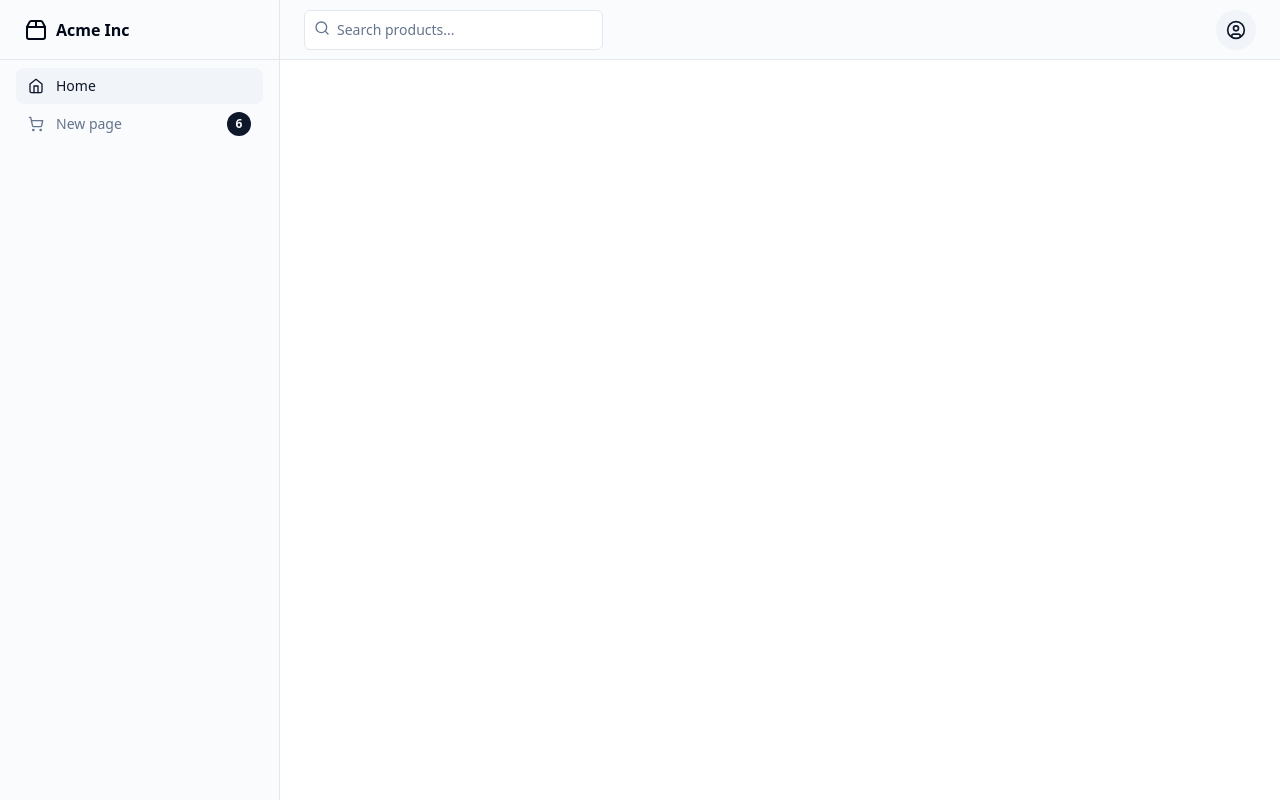
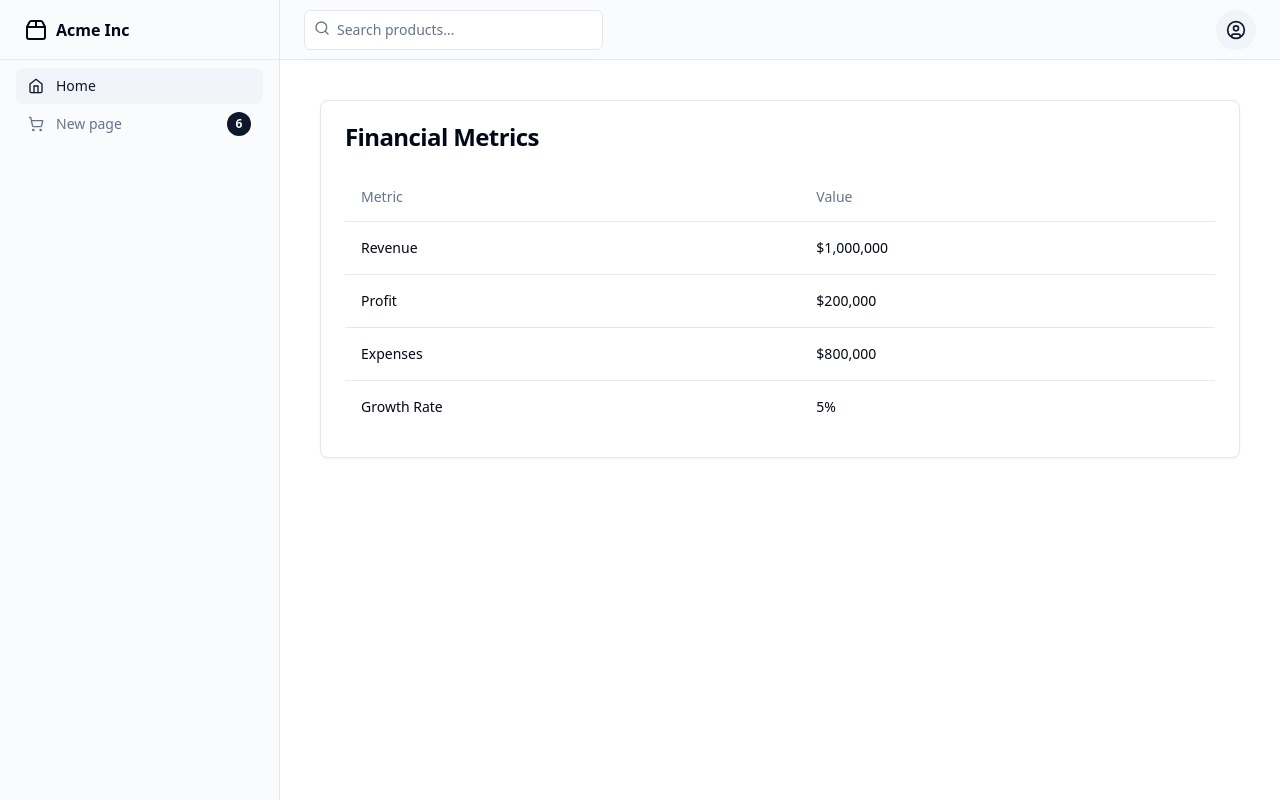
Before and after one commit to GPT-Engineer-App/fanatic-insights, a React (Vite) app: page / in a window 1280 px wide. Built offline with nearby package versions, Linux system fonts and the light colour scheme.

Commit message:
Create initial financial metrics app displaying key metrics in a table.

```diff
--- a/src/pages/Index.jsx
+++ b/src/pages/Index.jsx
@@ -1,9 +1,41 @@
+import React from "react";
+import { Card, CardContent, CardHeader, CardTitle } from "@/components/ui/card";
+import { Table, TableBody, TableCell, TableHead, TableHeader, TableRow } from "@/components/ui/table";
+
+const financialMetrics = [
+  { metric: "Revenue", value: "$1,000,000" },
+  { metric: "Profit", value: "$200,000" },
+  { metric: "Expenses", value: "$800,000" },
+  { metric: "Growth Rate", value: "5%" },
+];
+
 function Index() {
-  console.log("I am here!")
   return (
-    <>
-      {/* ADD YOUR CODE HERE! */}
-    </>
+    <div className="container mx-auto p-4">
+      <Card>
+        <CardHeader>
+          <CardTitle>Financial Metrics</CardTitle>
+        </CardHeader>
+        <CardContent>
+          <Table>
+            <TableHeader>
+              <TableRow>
+                <TableHead>Metric</TableHead>
+                <TableHead>Value</TableHead>
+              </TableRow>
+            </TableHeader>
+            <TableBody>
+              {financialMetrics.map((metric, index) => (
+                <TableRow key={index}>
+                  <TableCell>{metric.metric}</TableCell>
+                  <TableCell>{metric.value}</TableCell>
+                </TableRow>
+              ))}
+            </TableBody>
+          </Table>
+        </CardContent>
+      </Card>
+    </div>
   );
 }
 
```
